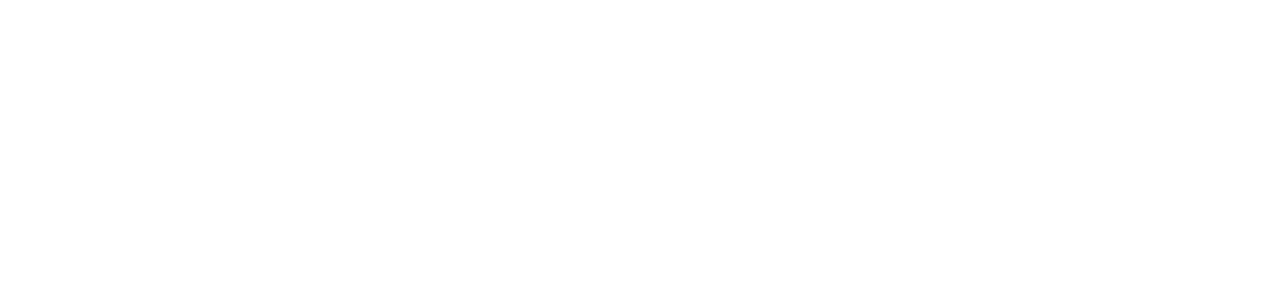
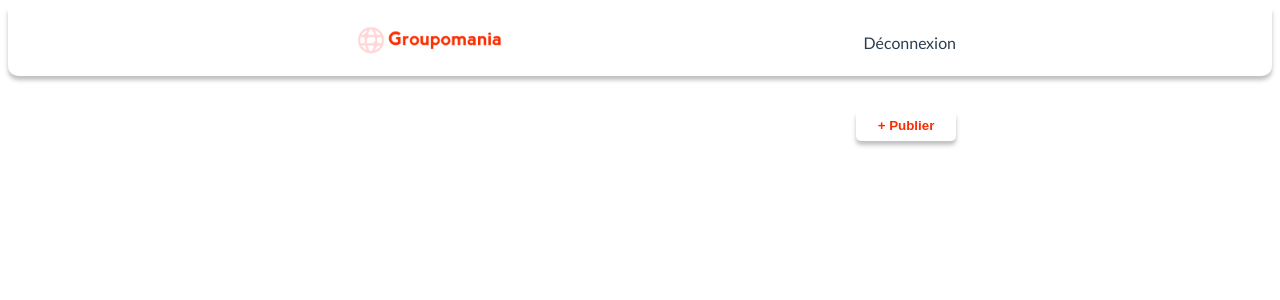
Before and after one commit to SylvainPeter/OpenClassrooms_Groupomania, a Vue app in the folder frontend/: page /home in a window 1280 px wide. Before the commit this address had no page. Shown: the top 300 px of the page. Built offline with nearby package versions, Linux system fonts and the light colour scheme; a web font is replaced by a local one.

Commit message:
Crée page Home

```diff
--- a/frontend/src/components/FormLogIn.vue
+++ b/frontend/src/components/FormLogIn.vue
@@ -1,14 +1,12 @@
 <template>
-  <div class="form-content">
+  <div class="form-container">
     <form class="form" action="/ma-page-de-traitement" method="post">
       <div>
-        <!-- ? -->
-        <label htmlFor="mail">Adresse email</label>
+        <label for="mail">Adresse email</label>
         <input type="email" id="email" name="user_mail" placeholder="Entrez votre adresse email">
       </div>
       <div>
-        <!-- ? -->
-        <label htmlFor="password">Mot de passe</label>
+        <label for="password">Mot de passe</label>
         <input type="password" id="password" name="user_password" placeholder="Entrez votre mot de passe">
       </div>
       <div class="error"></div> <!-- Message d'erreur -->
@@ -24,7 +22,7 @@
 
 
 <style lang='scss' scoped>
-.form-content {
+.form-container {
   background-color: white;
   border-radius: 5px;
   padding: 20px;
@@ -54,7 +52,7 @@
     label {
       display: flex;
       flex-direction: column;
-      margin-bottom: 8px;
+      margin: 15px 0 5px 0;
       font-weight: 700;
       color: $color-primary;
     }
--- a/frontend/src/components/FormSignUp.vue
+++ b/frontend/src/components/FormSignUp.vue
@@ -2,19 +2,15 @@
   <div class="form-content">
     <form class="form" action="/ma-page-de-traitement" method="post">
       <div>
-        <!-- ? -->
-        <label htmlFor="pseudo">Pseudo
-          <input type="text" id="pseudo" name="user_pseudo" placeholder="Entrez votre pseudo">
-        </label>
+        <label for="pseudo">Pseudo </label>
+        <input type="text" id="pseudo" name="user_pseudo" placeholder="Entrez votre pseudo">
       </div>
       <div>
-        <!-- ? -->
-        <label htmlFor="mail">Adresse email</label>
+        <label for="mail">Adresse email</label>
         <input type="email" id="email" name="user_mail" placeholder="Entrez votre adresse email">
       </div>
       <div>
-        <!-- ? -->
-        <label htmlFor="password">Mot de passe</label>
+        <label for="password">Mot de passe</label>
         <input type="password" id="password" name="user_password" placeholder="Entrez votre mot de passe">
       </div>
       <div class="error"></div> <!-- Message d'erreur -->
@@ -60,7 +56,7 @@
     label {
       color: $color-primary;
       font-weight: 700;
-      margin-bottom: 8px;
+      margin: 15px 0 5px 0;
       display: flex;
       flex-direction: column;
     }
--- /dev/null
+++ b/frontend/src/components/HomeHeader.vue
@@ -0,0 +1,60 @@
+<template>
+    <div>
+        <header>
+            <div id="header-content">
+                <router-link to="/home">
+                    <img src="../assets/icon-left-font.png" id="logo" alt="Logo Groupomania">
+                </router-link>
+                <div id="logout" @click="Logout()">Déconnexion</div>
+            </div>
+        </header>
+    </div>
+</template>
+
+<script>
+
+export default {
+    methods: {
+        Logout() {
+            // localStorage.clear();
+            this.$router.push('/');
+        },
+    },
+};
+</script>
+
+<style lang="scss" scoped>
+header {
+    display: flex;
+    justify-content: center;
+    border-radius: 0px 0px 10px 10px;
+    box-shadow: 0px 4px 4px rgba(0, 0, 0, 0.25);
+    /* Ajouter media queries */
+}
+
+#header-content {
+    display: flex;
+    flex-direction: row;
+    align-items: center;
+    justify-content: space-between;
+
+    /* Largeur de la zone header */
+    @media screen and (min-width: 1025px) {
+        width: 50%;
+    }
+
+    @media screen and (min-width: 768px) and (max-width: 1024px) {
+        width: 50%;
+    }
+}
+
+#logo {
+    width: 180px;
+    margin: 10px;
+}
+
+#logout:hover {
+    cursor: pointer;
+    text-decoration: underline;
+}
+</style>
--- a/frontend/src/router/index.js
+++ b/frontend/src/router/index.js
@@ -1,6 +1,7 @@
 import { createRouter, createWebHistory } from 'vue-router'
 import LogIn from '../views/LogIn.vue'
 import SignUp from '../views/SignUp.vue'
+import HomePage from '../views/HomePage.vue'
 
 const routes = [
   {
@@ -12,6 +13,11 @@
     path: '/signup',
     name: 'SignUp',
     component: SignUp,
+  },
+  {
+    path: '/home',
+    name: 'Accueil',
+    component: HomePage,
   }
 ]
 
--- /dev/null
+++ b/frontend/src/views/HomePage.vue
@@ -0,0 +1,64 @@
+<template>
+    <div>
+      <home-header></home-header>
+      <div class="header">
+        <div class="headerbis">
+        <h3>Dernières publications</h3>
+          <router-link to="/publish">
+            <button>+ Publier</button>
+          </router-link>
+        </div>
+      </div>
+    <!-- Posts -->
+    </div>
+  </template>
+
+  <script>
+  import HomeHeader from '../components/HomeHeader.vue';
+
+  export default {
+    components: {
+      'home-header': HomeHeader,
+    }
+  };
+  </script>
+
+  <style lang="scss" scoped>
+
+  .header{
+    @media screen and (min-width: 1025px) {
+      justify-content: center;
+      display: flex;
+    }
+    @media screen and (min-width: 768px) and (max-width: 1024px){
+      justify-content: center;
+      display: flex;
+    }
+  }
+
+  .headerbis{
+    display: flex;
+    align-items: center;
+    justify-content: space-between;
+    margin: 20px 10px;
+    @media screen and (min-width: 1025px) {
+      width: 50%;
+    }
+    @media screen and (min-width: 768px) and (max-width: 1024px){
+      width: 50%;
+    }
+    h3{
+      color: white;
+    }
+    button{
+      background-color: white;
+      font-weight: 800;
+      border: white;
+      color: #FD2D01;
+      border-radius: 5px;
+      height: 30px;
+      width: 100px;
+      box-shadow: 0px 4px 4px rgba(0, 0, 0, 0.25);
+    }
+  }
+  </style>
```
Also changed, not shown: frontend/src/assets/icon-left-font.png.
